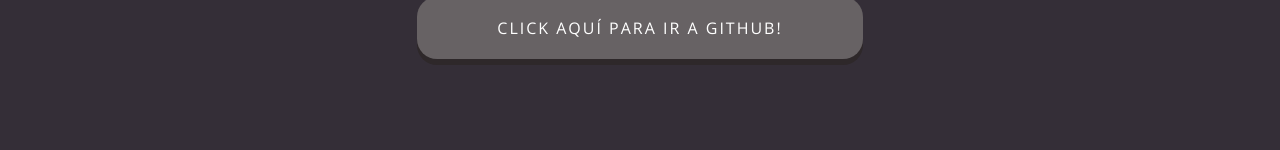
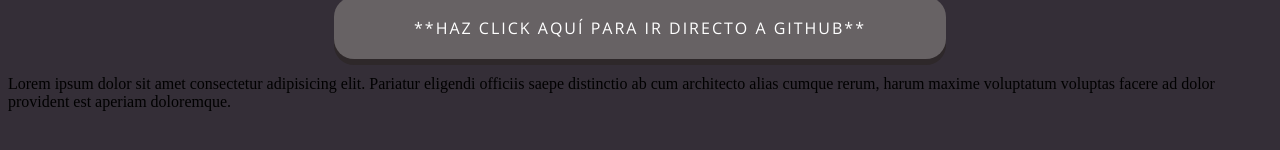
Before and after one commit to Rmd-DW/GIT_LANDING, a plain HTML site: page index.html in a window 1280 px wide. Shown: the part 516-666 px from the top of the page. Drawn offline with nearby package versions, Linux system fonts and the light colour scheme.

Commit message:
modificación index

```diff
--- a/index.html
+++ b/index.html
@@ -9,14 +9,21 @@
   <link href="https://fonts.googleapis.com/css?family=Open+Sans|Space+Mono" rel="stylesheet">
 </head>
 <body>
+  <header>
     <div class="container">
       <h1>Ir a Github</h1>
       <a href="https://github.com/">
         <img src="https://octodex.github.com/images/orderedlistocat.png" alt="octocat">
       </a>
       <button type="button" class="btn">
-      <a href="https://github.com/" target="_blank">Click aquí para ir a GitHub!</a>
+        <a href="https://github.com/" target="_blank">**Haz click aquí para ir directo a Github**</a>
       </button>
     </div>
+
+  </header>
+  <main>
+    <p>Lorem ipsum dolor sit amet consectetur adipisicing elit. Pariatur eligendi officiis saepe distinctio ab cum architecto alias cumque rerum, harum maxime voluptatum voluptas facere ad dolor provident est aperiam doloremque.</p>
+  </main>
+
 </body>
 </html>
```
Lines whose indentation alone changed are shown as unchanged.
